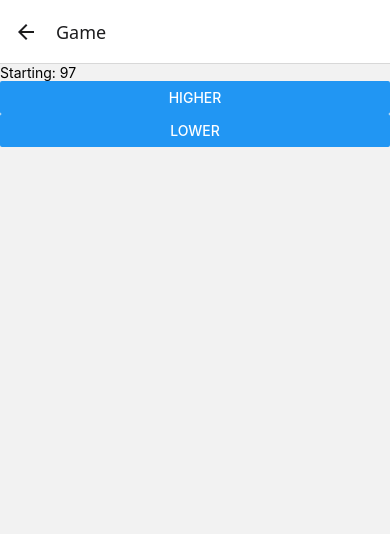
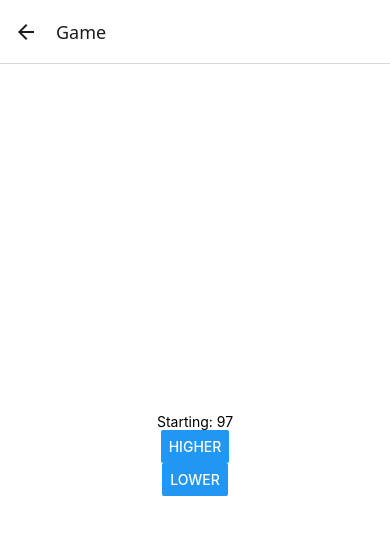
Before and after one commit to Ultrax92/TP-Game-App, a React Native app: screen /Game in a window 390 px wide. Shown: the top 534 px of the page. Built offline with nearby package versions, Linux system fonts and the light colour scheme.

Commit message:
Update Game.js

```diff
--- a/screens/Game.js
+++ b/screens/Game.js
@@ -30,6 +30,9 @@ export default function Game() {
 
 const styles = StyleSheet.create({
     container: {
-
+        flex: 1,
+        backgroundColor: '#ffffff',
+        alignItems: 'center',
+        justifyContent: 'center',
     }
 })
```
